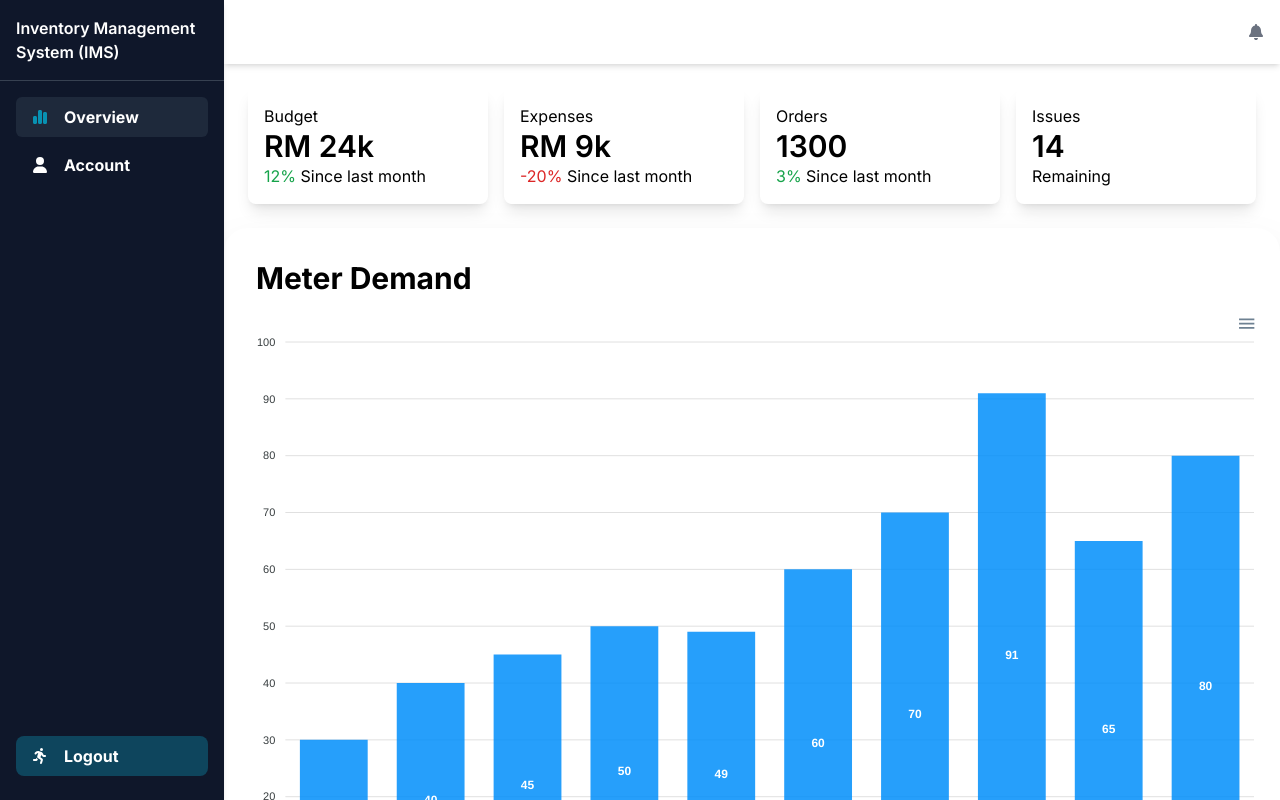
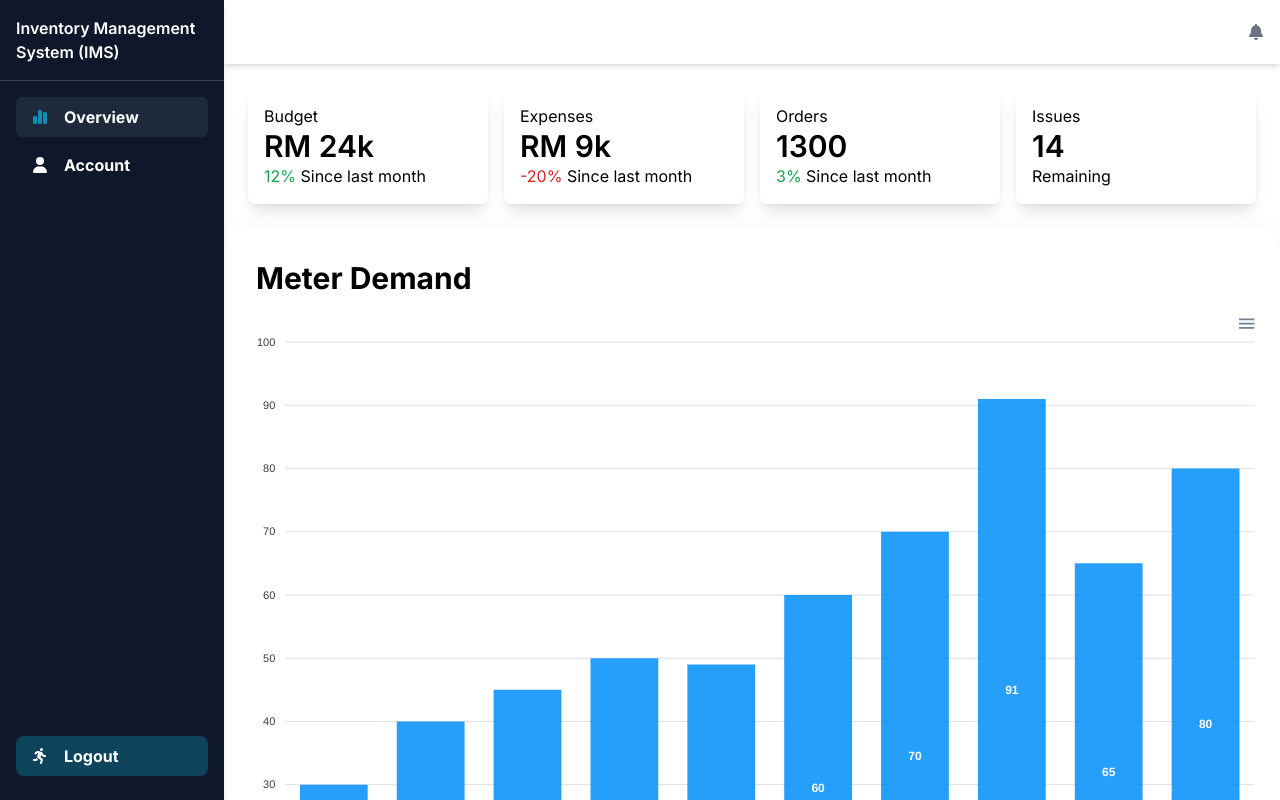
Before and after one commit to Sodiumchloridy/inventory-management-system, a Next.js app: page / in a window 1280 px wide. Shown: the top 800 px of the page. Built offline with nearby package versions, Linux system fonts and the light colour scheme.

Commit message:
fix window undefined

```diff
--- a/app/MeterDemand.js
+++ b/app/MeterDemand.js
@@ -1,6 +1,7 @@
 "use client";
-import React, { useState } from "react";
-import Chart from "react-apexcharts";
+import React, { useEffect, useState } from "react";
+import dynamic from "next/dynamic";
+const Chart = dynamic(() => import("react-apexcharts"), { ssr: false });
 
 export default function MeterDemand() {
   const [options, setOptions] = useState({
@@ -30,12 +31,23 @@ export default function MeterDemand() {
     },
   ]);
 
+  const [isClient, setIsClient] = useState(false);
+
+  useEffect(() => {
+    setIsClient(typeof window !== "undefined");
+  }, []);
   return (
     <div className="p-4 rounded-3xl shadow-2xl w-full">
       <h1 className="font-bold text-3xl m-4">Meter Demand</h1>
-      {typeof window !== "undefined" ? (
-        <Chart options={options} series={series} type="bar" width="100%" />
-      ) : null}
+      {isClient && (
+        <Chart
+          options={options}
+          series={series}
+          type="bar"
+          width="100%"
+          height={700}
+        />
+      )}
     </div>
   );
 }
```
